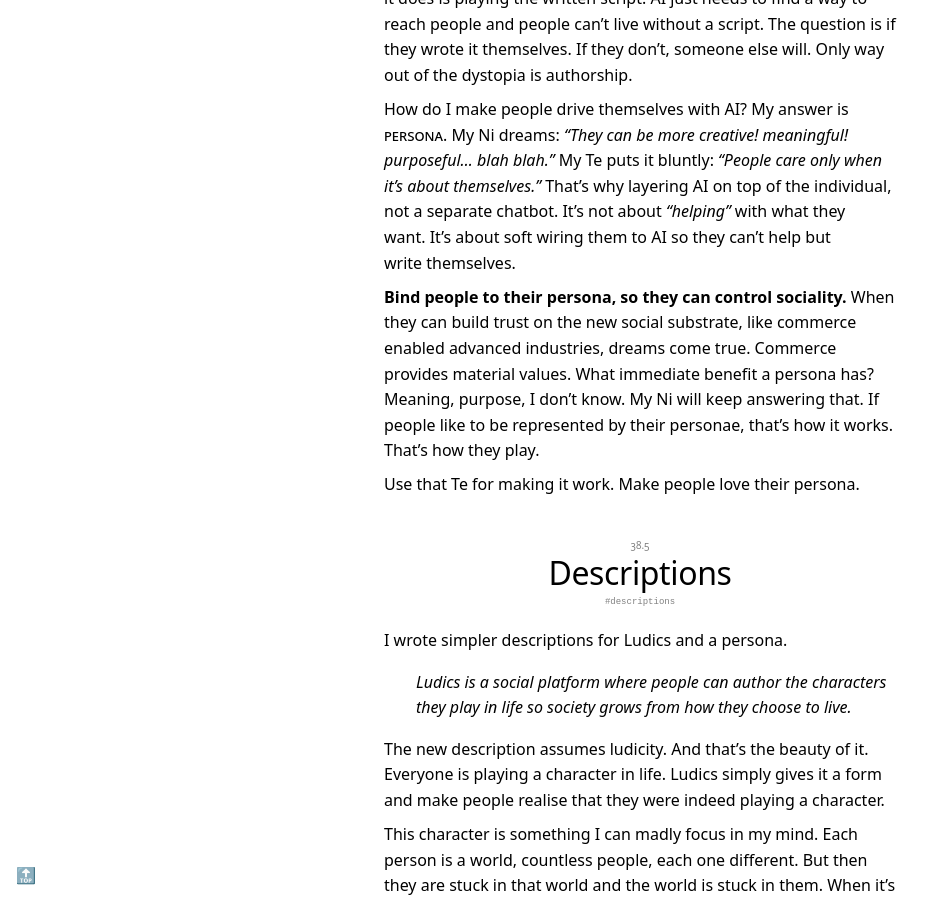
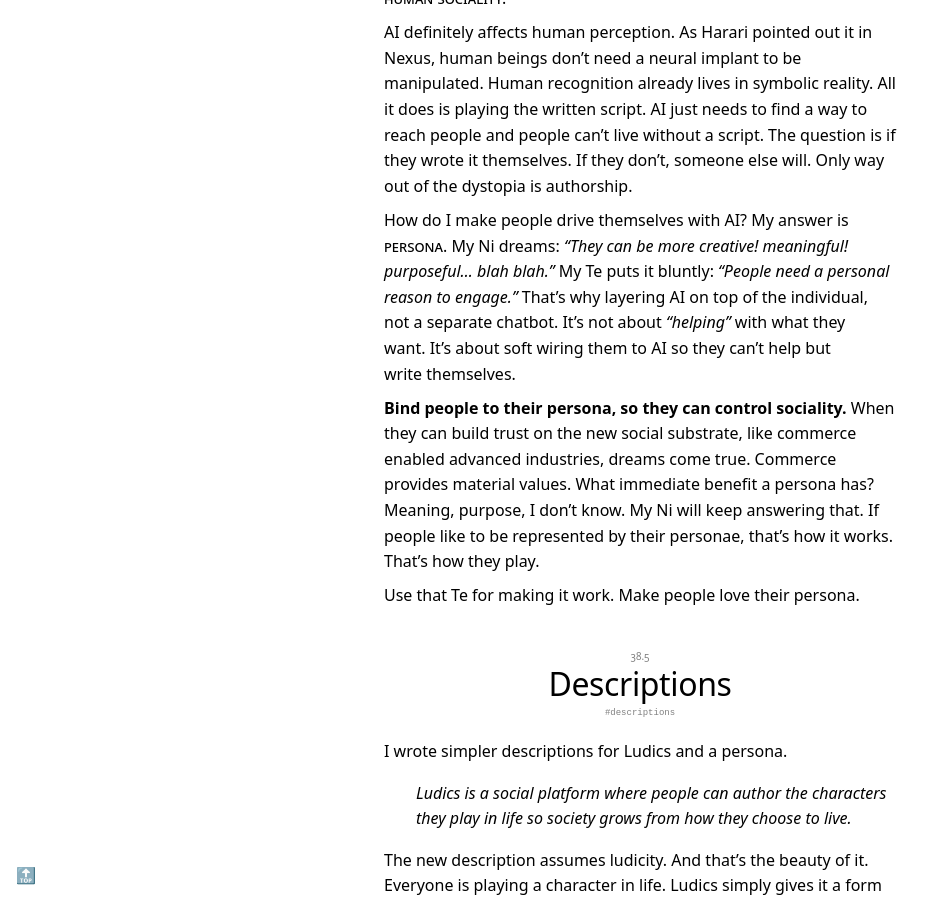
Before and after one commit to taronomy/taronomy, a Jekyll site: the page built from logs/56.md, in a window 1280 px wide and 900 px high, scrolled down 123233 px. Shown: the whole window, without its empty margins (0-943 px from the left). Built offline with Jekyll 4.4.1, drawn with Linux system fonts in a browser that asks for light colours; our own code applies the rules of GitHub Pages for plain Markdown files; some of the changed text lies outside the part shown.

Commit message:
Update 56.md

```diff
--- a/logs/56.md
+++ b/logs/56.md
@@ -2041,6 +2041,8 @@ A persona is like an image created in a camera. Instead of purely hand-drawn pic
 
 Just like photography, its face value comes from its technical characteristics: some fidelity, speed, scalability, portability and so on. But that's not really what makes a portrait valuable. Its use varies greatly. People want a picture of them for journalism, impression, memory, connection, identification, verification and so on.
 
+The case of YouTube makes it even clearer. The founders thought it was going to be a dating platform. Only when they started building the video infrastructure, they realised dating is only a fraction of a fraction of what the technology could do.
+
 I tried to pinpoint a use of persona. But those uses are not what a persona really does. One would use a persona only because holding a good mental image is difficult just like painting and drawing are difficult. Other uses are derived from that, latent to the technology.
 
 - Trust
@@ -2141,7 +2143,7 @@ So, despite my journey is grounded in social philosophy. I must recognise that t
 
 AI definitely affects human perception. As Harari pointed out it in Nexus, human beings don't need a neural implant to be manipulated. Human recognition already lives in symbolic reality. All it does is playing the written script. AI just needs to find a way to reach people and people can't live without a script. The question is if they wrote it themselves. If they don't, someone else will. Only way out of the dystopia is authorship.
 
-How do I make people drive themselves with AI? My answer is *persona*. My Ni dreams: "They can be more creative! meaningful! purposeful... blah blah." My Te puts it bluntly: "People care only when it's about themselves." That's why layering AI on top of the individual, not a separate chatbot. It's not about "helping" with what they want. It's about soft wiring them to AI so they can't help but write themselves.
+How do I make people drive themselves with AI? My answer is *persona*. My Ni dreams: "They can be more creative! meaningful! purposeful... blah blah." My Te puts it bluntly: "People need a personal reason to engage." That's why layering AI on top of the individual, not a separate chatbot. It's not about "helping" with what they want. It's about soft wiring them to AI so they can't help but write themselves.
 
 **Bind people to their persona, so they can control sociality.** When they can build trust on the new social substrate, like commerce enabled advanced industries, dreams come true. Commerce provides material values. What immediate benefit a persona has? Meaning, purpose, I don't know. My Ni will keep answering that. If people like to be represented by their personae, that's how it works. That's how they play.
 
```
Also changed, not shown: other parts of logs/56.md (+1 -1 lines).
